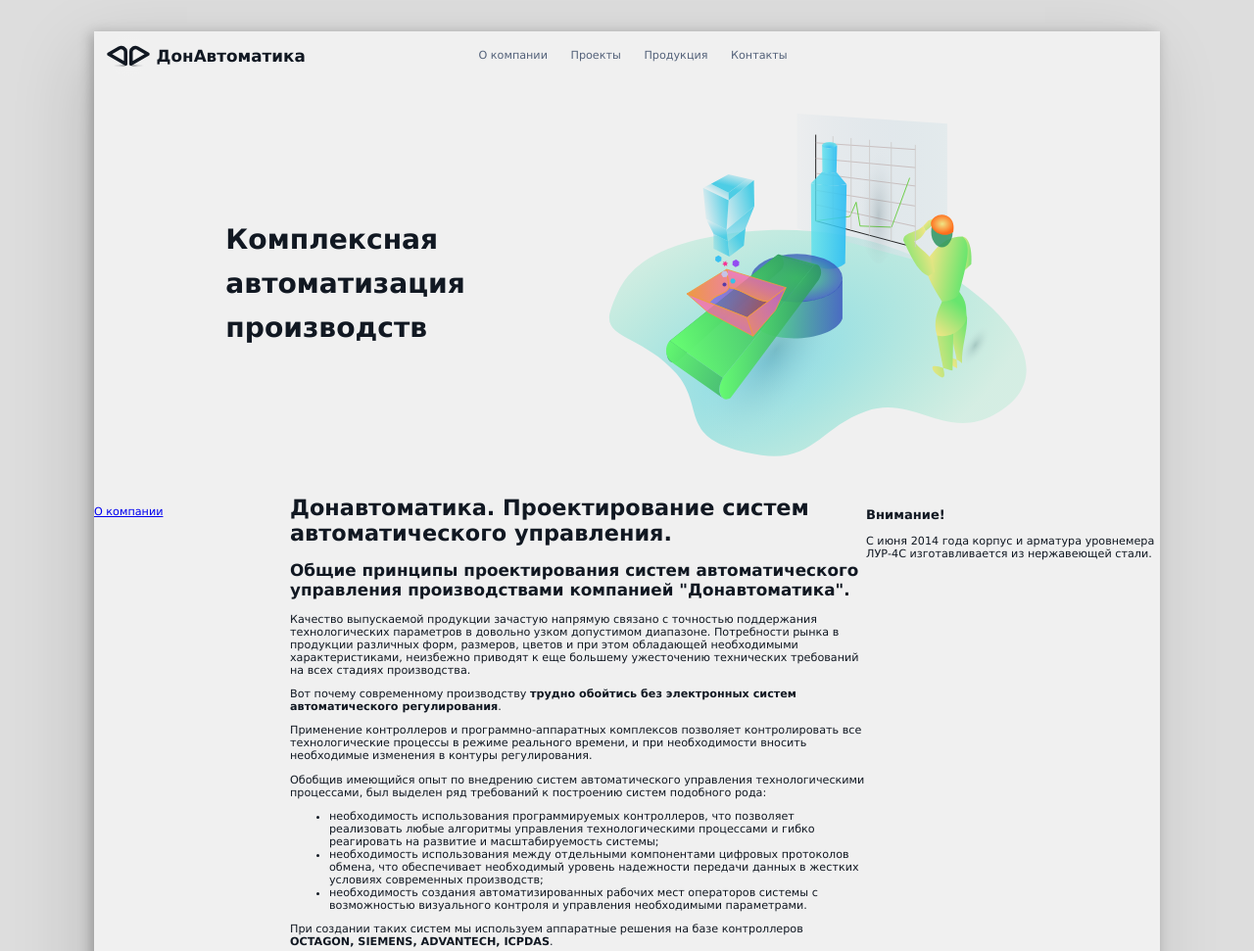
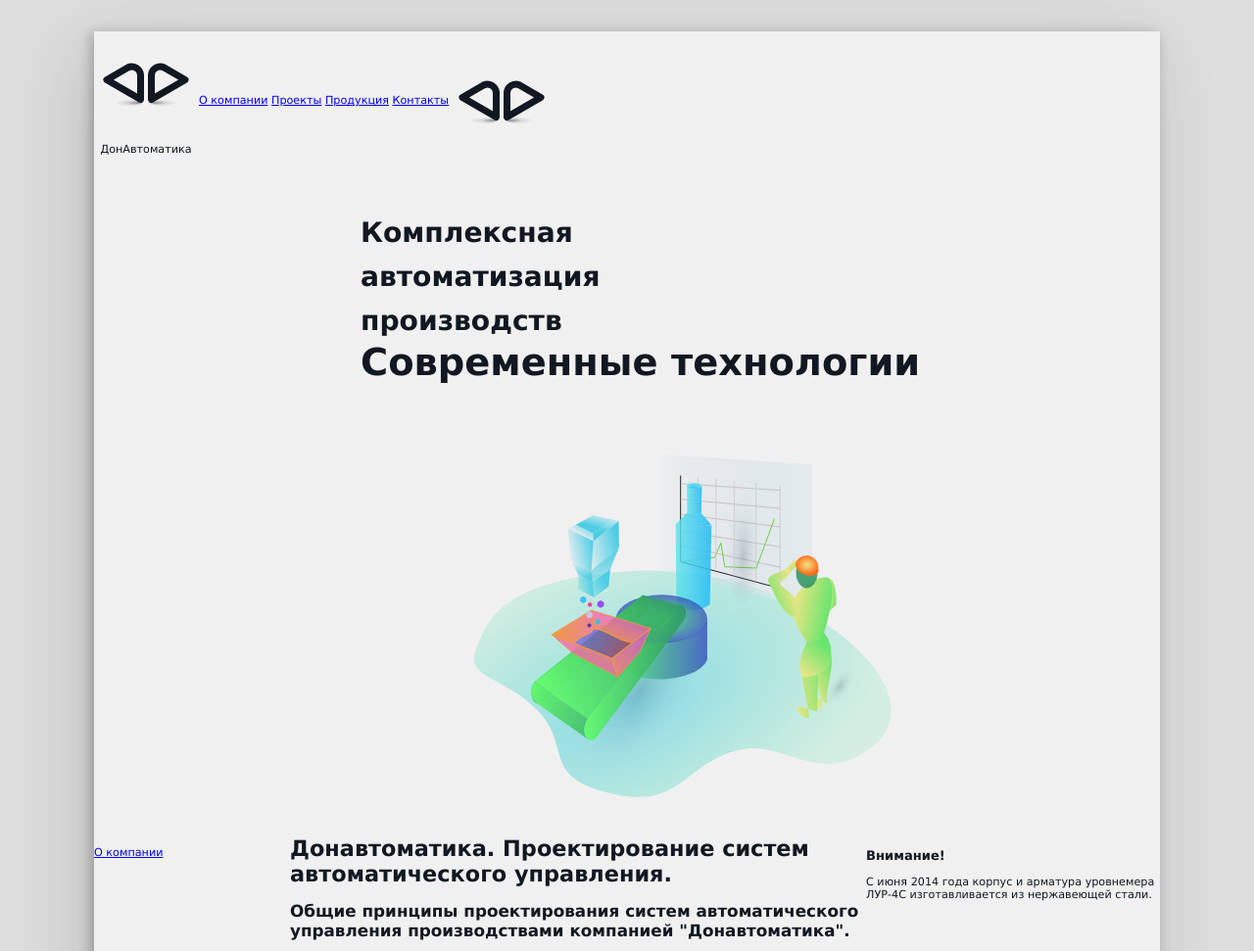
Before and after one commit to pinknyashka/daSite, a plain HTML site: page daSite/index.html in a window 1280 px wide. Shown: the top 971 px of the page at 98% size. Drawn offline with Linux system fonts and the light colour scheme.

Commit message:
Header switched from inline-block to table

```diff
--- a/daSite/index.html
+++ b/daSite/index.html
@@ -9,18 +9,21 @@
 
 <body>
 	<div id="wrapper">
-		<div id="header">
-			<img id="logoImg" src="img/Logo.svg" alt='Логотип ООО "ДонАвтоматика"' />
-			<span id="headerLabel">ДонАвтоматика</span>
-			<span id="headerNavigation">
-				<a href="index.shtml">О компании</a>
-				<a href="projects.shtml">Проекты</a>
-				<a href="products.shtml">Продукция</a>
-				<a href="contacts.shtml">Контакты</a>
-			</span>
-		</div>
+		<table id="header__table">
+			<tr id="header__tableRow">
+				<td id="header__leftCell"><img id="header__logoImage" src="img/Logo.svg" alt='Логотип ООО "ДонАвтоматика"' /><p id="header__label">ДонАвтоматика</p></td>
+				<td><span id="header__navigation">
+					<a href="index.html">О компании</a>
+					<a href="projects.html">Проекты</a>
+					<a href="products.html">Продукция</a>
+					<a href="contacts.html">Контакты</a>
+					</span>
+				</td>
+				<td id="header__rightCell"><img id="header__rightImage" src="img/Logo.svg" alt='Логотип ООО "ДонАвтоматика"' /></td>
+			</tr>
+		</table>
 		<div id="intro">
-			<p><strong>Комплексная<br>автоматизация<br>производств</strong></p>
+			<p><strong>Комплексная<br>автоматизация<br>производств</strong> <br> Современные технологии</p>
 			<img id="baseImg" src="img/BaseImage.svg" alt="КДПВ" />
 		</div>
 		<div id="mainBody">
@@ -121,11 +124,11 @@
 				<br clear="all">
 				<h2>Подробное описание систем:</h2>
 				<ul>
-					<li><a href="glassmelter.shtml">Система автоматического управления стекловаренной печью.</a></li>
-					<li><a href="feeder.shtml">Система автоматического управления выработочным каналом и каналами
+					<li><a href="glassmelter.html">Система автоматического управления стекловаренной печью.</a></li>
+					<li><a href="feeder.html">Система автоматического управления выработочным каналом и каналами
 							питателя.</a></li>
-					<li><a href="shihta.shtml">Система автоматического управления шихтосоставным цехом.</a></li>
-					<li><a href="brik.shtml">Система автоматического управления печью обжига кирпича.</a></li>
+					<li><a href="shihta.html">Система автоматического управления шихтосоставным цехом.</a></li>
+					<li><a href="brik.html">Система автоматического управления печью обжига кирпича.</a></li>
 				</ul>
 
 				<h2><a name="object_list"></a>На сегодняшний день компанией "Донавтоматика" разработаны и успешно внедрены
--- a/daSite/scss/_header.scss
+++ b/daSite/scss/_header.scss
@@ -1,3 +1,62 @@
-header{
+header {
 	background-color: rgb(82, 176, 238);
 }
+
+#header__table {
+	width: 90%;
+	margin: 0 auto;
+}
+
+#header__tableRow {
+	width: 100%;
+}
+
+#header__leftCell {
+	width: 250px;
+	text-align: left;
+}
+
+#header__rightCell {
+	text-align: right;
+	width: 250px;
+}
+
+#header__logoImage {
+	display: inline-block;
+	margin-left: 0px;
+	width: 50px;
+	height: 50px;
+}
+
+#header__label {
+	display: inline-block;
+	vertical-align: middle;
+	font-size: 1.5em;
+	font-weight: bold;
+}
+
+#header__navigation {
+	width: 100%;
+
+	a {
+		margin: 10px;
+		&:link {
+			margin: 10px;
+			text-align: right;
+		}
+		&:link {
+			color: #54627a;
+			text-decoration: none;
+		}
+		&:hover {
+			color: #111822;
+			text-decoration: none;
+		}
+	}
+}
+
+#header__rightImage {
+	margin-left: 0px;
+	width: 50px;
+	height: 50px;
+}
--- a/daSite/scss/style.scss
+++ b/daSite/scss/style.scss
@@ -32,42 +32,6 @@ body {
 	background-color: #f0f0f0;
 }
 
-#logoImg {
-	display: inline-block;
-	margin-left: 10px;
-	width: 50px;
-	height: 50px;
-}
-
-#headerLabel {
-	display: inline-block;
-	margin-right: 15%;
-	vertical-align: middle;
-	font-size: 1.5em;
-	font-weight: bold;
-}
-
-#headerNavigation {
-	display: inline-block;
-	margin: auto;
-	width: 52%;
-
-	a {
-		margin: 10px;
-		&:link {
-			margin: 10px;
-			text-align: right;
-		}
-		&:link {
-			color: #54627a;
-			text-decoration: none;
-		}
-		&:hover {
-			color: #111822;
-			text-decoration: none;
-		}
-	}
-}
 
 #introImg {
 	z-index: 0;
@@ -85,26 +49,26 @@ body {
 
 	& p {
 		display: inline-block;
-		padding-left: 2.5%;
+		padding-left: 5%;
 		text-align: left;
-		font-size: 3vw;
-		font-weight: bold;
+		font-size: 1.2vw;
 		vertical-align: middle;
+
+		& strong {
+
+			font-size: 3.2vw;
+			font-weight: bold;
+		}
 	}
 
 	& img {
-		margin-left: 5%;
+		margin-right: 5%;
 		vertical-align: middle;
 		display: inline-block;
 		width: 50%;
 		height: auto;
 	}
 
-	& strong {
-		font-size: 2.2vw;
-		font-weight: bold;
-		vertical-align: middle;
-	}
 }
 
 #banner {
```
Also changed, not shown: 1 other file.
